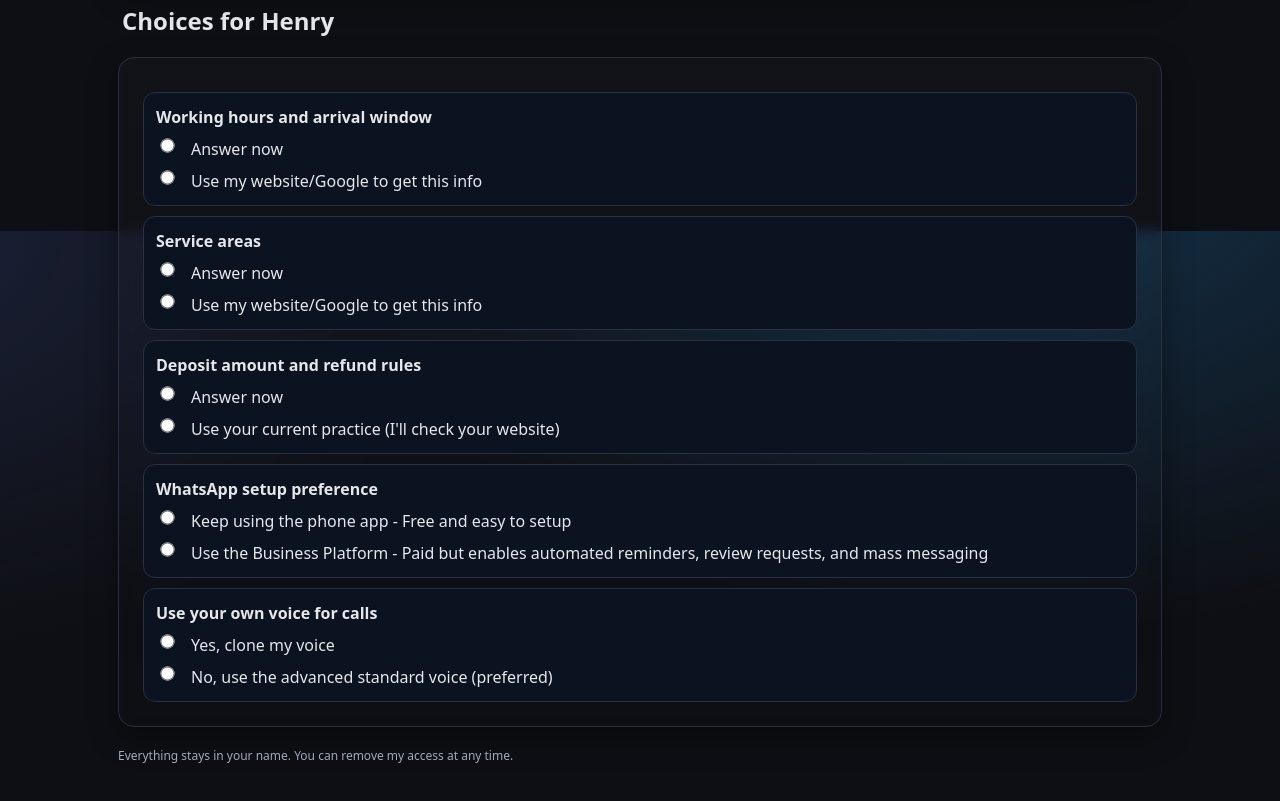
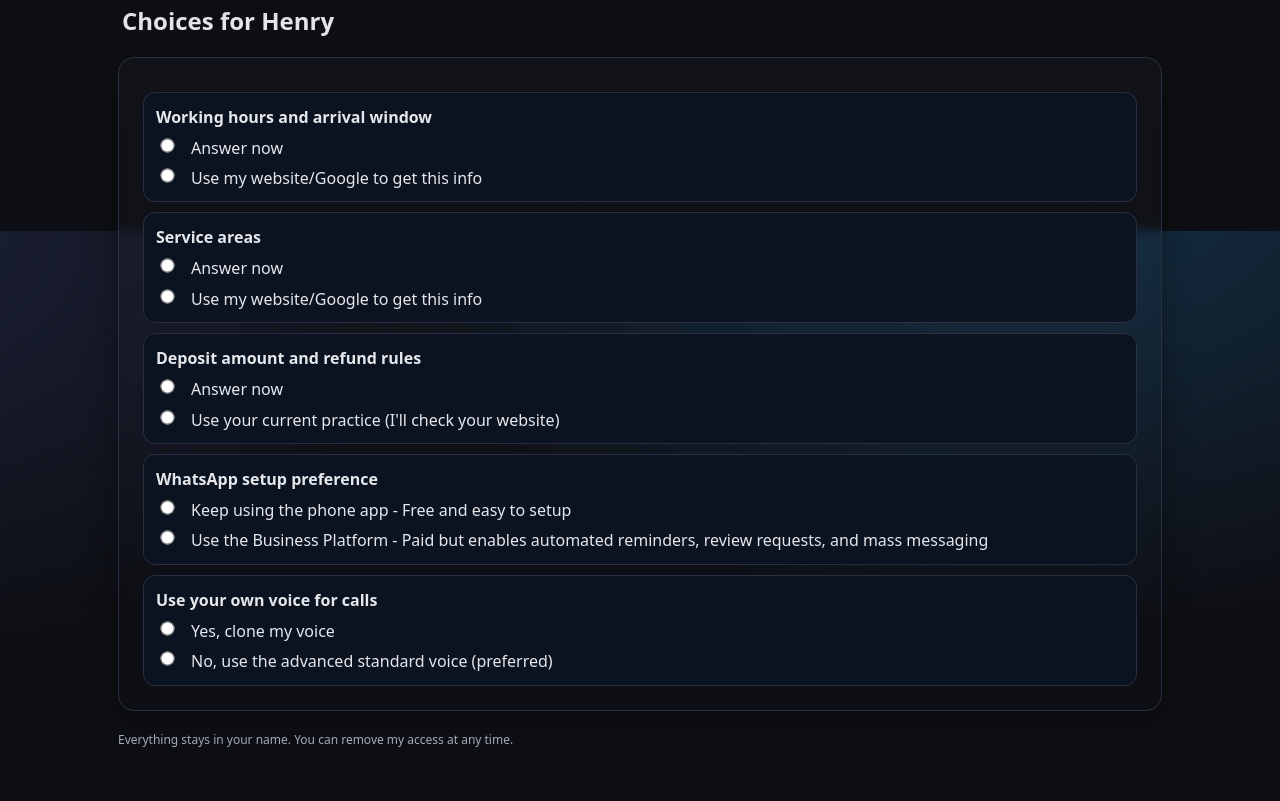
Before and after one commit to Stigmavlc/hjz-setup, a plain HTML site: page setup.html in a window 1280 px wide. Shown: the part 4569-5370 px from the top of the page. Drawn offline with Linux system fonts and the light colour scheme; sample sign-in values are in the browser's storage.

Commit message:
Update styles.css

```diff
--- a/css/styles.css
+++ b/css/styles.css
@@ -268,11 +268,11 @@ summary {
 }
 
 .radio-row {
-  display: flex;
+  display: grid;
+  grid-template-columns: auto 1fr;
   gap: 14px;
-  align-items: flex-start;
+  align-items: start;
   margin-top: 8px;
-  flex-wrap: wrap;
 }
 
 .radio-row input {
@@ -280,9 +280,14 @@ summary {
   margin-top: 2px;
 }
 
+.radio-row label {
+  line-height: 1.4;
+  word-wrap: break-word;
+}
+
 .answer {
   display: none;
-  width: 100%;
+  grid-column: 1 / -1;
   margin-top: 10px;
 }
 
```
